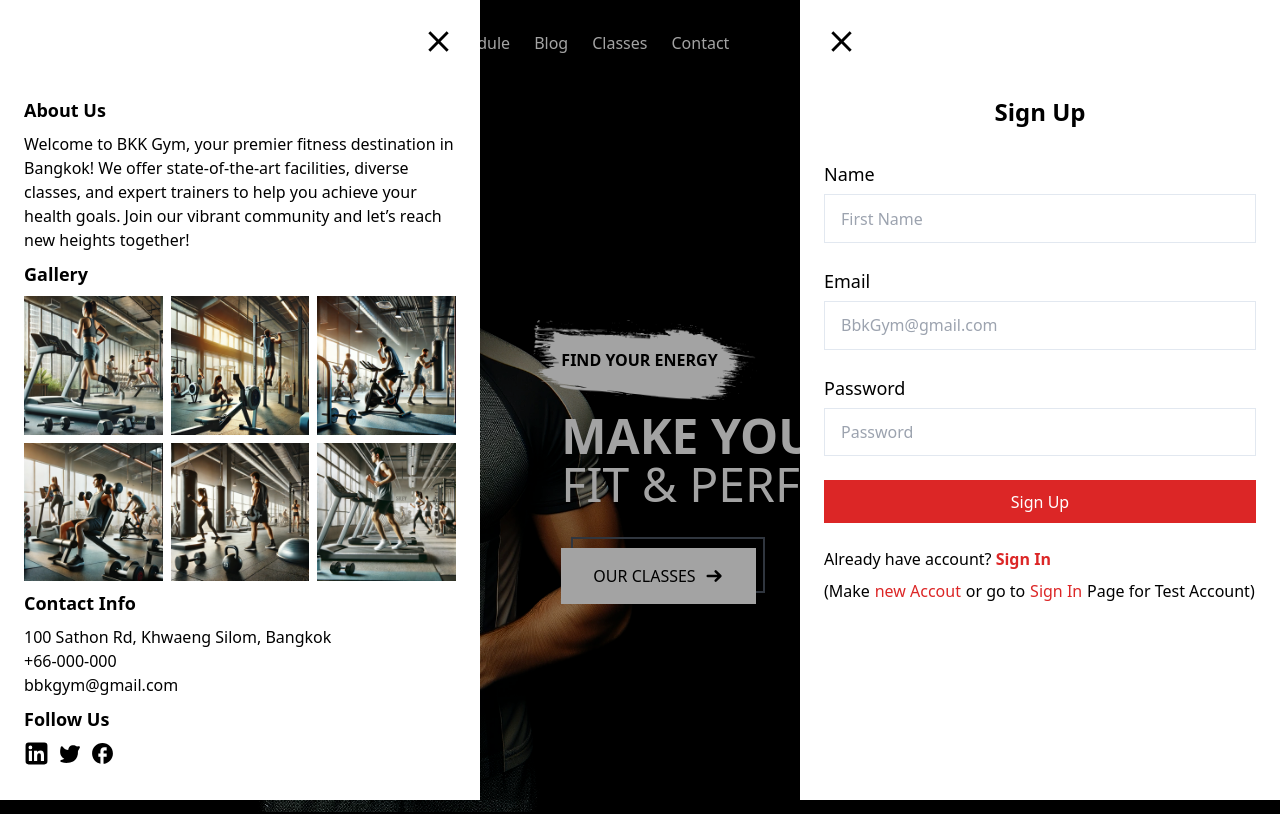
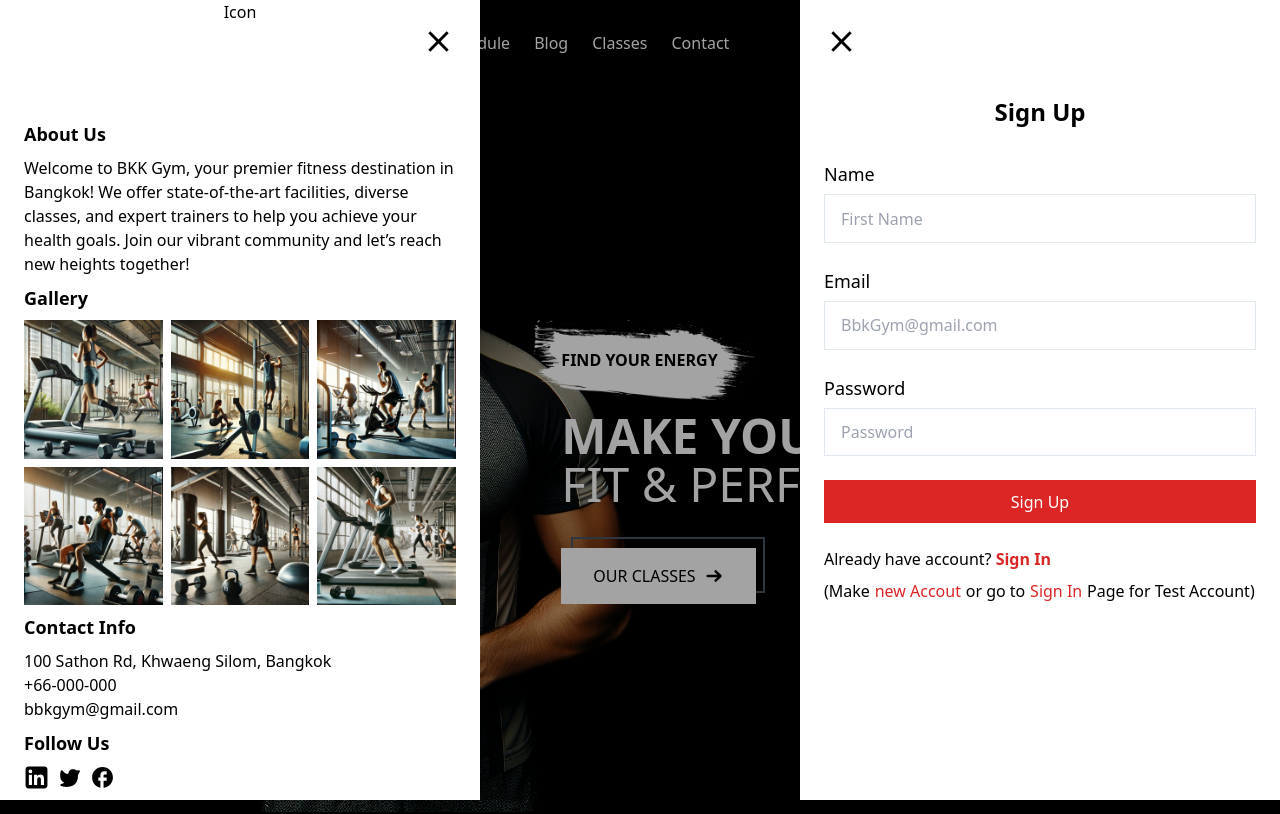
Before and after one commit to OnigiriKing/new-project, a React (Create React App) app: page / in a window 1280 px wide. Shown: the top 814 px of the page. Built offline with nearby package versions, Linux system fonts and the light colour scheme.

Commit message:
small update

```diff
--- a/src/components/infoComp/Info.jsx
+++ b/src/components/infoComp/Info.jsx
@@ -21,7 +21,7 @@ export default function Info() {
       } `}
     >
     <div>
-
+      Icon
     </div>
       <div
         class="cursor-pointer hover:text-red-600 duration-[.3s] ease-in-out text-black absolute right-[1.5rem] top-[1.5rem]"
```
